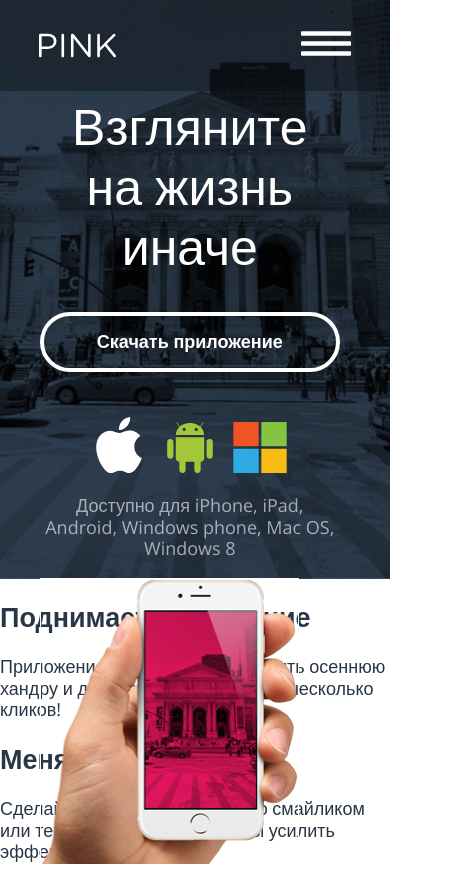
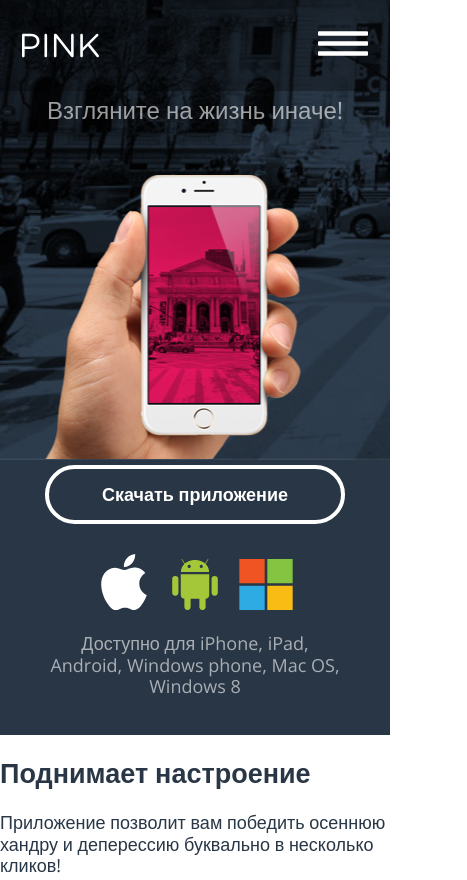
Before and after one commit to suncitygirl/pink-training-project, a plain HTML site: page frontend/index.html in a window 390 px wide. Shown: the top 880 px of the page, 467 px wide, since content can reach past the window. Drawn offline with nearby package versions, Linux system fonts and the light colour scheme.

Commit message:
Adaptive intro block

```diff
--- a/frontend/index.html
+++ b/frontend/index.html
@@ -171,7 +171,7 @@
     <header class="intro">
       <div class="intro__content">
         <div class="download-info">
-          <span class="download-info__slogan">Взгляните на жизнь иначе</span>
+          <span class="download-info__slogan">Взгляните на жизнь иначе!</span>
           <a class="download-info__link">Скачать приложение</a>
           <div class="quick-download">
             <div class="quick-download__item  quick-download_os--ios">
--- a/frontend/scss/_download-info.scss
+++ b/frontend/scss/_download-info.scss
@@ -4,15 +4,26 @@
 
 .download-info {
   display: flex;
+  position: relative;
+  z-index: 2;
   flex-direction: column;
   justify-content: flex-start;
   width: 300px;
   text-align: center;
+  @media(max-width: 699px) {
+    margin: 0 auto;
+  }
   &__slogan {
     margin-bottom: 36px;
     font-family: $font-family-base;
     font-size: $font-size--lg;
     font-weight: 300;
+    @media(max-width: 699px) {
+      margin-bottom: 340px;
+      font-size: $font-size--md;
+      opacity: 0.6;
+      font-weight: 400;
+    }
   }
   &__link {
     display: block;
@@ -22,6 +33,9 @@
     color: $white;
     border: solid 4px;
     border-radius: 50px;
+    @media(max-width: 699px) {
+      margin-bottom: 30px;
+    }
   }
   &__description {
     font-weight: 300;
@@ -30,6 +44,10 @@
 }
 
 .quick-download {
+  margin-bottom: 15px;
+  @media(max-width: 699px) {
+    margin-bottom: 0;
+  }
   &__item {
     width: 22%;
     display: inline-block;
--- a/frontend/scss/_intro.scss
+++ b/frontend/scss/_intro.scss
@@ -1,79 +1,81 @@
 .intro {
     padding: 1px;
     box-sizing: border-box;
-    @media(min-width: 700px) and (min-resolution: 192dpi) {
-        background: url("../img/background-2@2x.jpg") $blue no-repeat center;
-        background-size: cover;
-    }
-    @media(max-width: 700px) and (min-resolution: 288dpi) {
-        background: url("../img/background-1@3x.jpg") $blue no-repeat center;
-        background-size: cover;
-    }
-    @media(max-width: 700px) and (min-resolution: 192dpi) {
-        background: url("../img/background-1@2x.jpg") $blue no-repeat center;
-        background-size: cover;
-    }
-    @media(max-width: 700px) {
-        min-height: 456px;
-        background: url("../img/background-1@1x.jpg") $blue no-repeat center;
-        background-size: cover;
-    }
     @media(min-width: 700px) {
         min-height: 854px;
         background: url("../img/background-2@1x.jpg") $blue no-repeat center;
         background-size: cover;
     }
+    @media(max-width: 1199px) {
+        min-height: 728px;
+    }
+    @media(min-width: 700px) and (min-resolution: 192dpi) {
+        background: url("../img/background-2@2x.jpg") $blue no-repeat center;
+    }
+    @media(max-width: 699px) {
+        min-height: 735px;
+        background: url("../img/background-1@1x.jpg") $blue no-repeat 0 -275px;
+        background-size: cover;
+    }
+    @media(max-width: 699px) and (min-resolution: 288dpi) {
+        background: url("../img/background-1@3x.jpg") $blue no-repeat center;
+    }
+    @media(max-width: 699px) and (min-resolution: 192dpi) {
+        background: url("../img/background-1@2x.jpg") $blue no-repeat center;
+    }
     &__content {
+        position: relative;
         max-width: 960px;
-        width: 100%;
         margin: 0 auto;
-        padding: 0 10%;
         color: $white;
-    @media(min-width: 701px)
-    {
-        margin-top: 225px;
-      }
-      @media(max-width: 700px) {
-        margin-top: 95px;
-      }
+        @media(min-width: 701px) {
+            margin-top: 225px;
+        }
+        @media(max-width: 699px) {
+            margin-top: 95px;
+        }
+        @media(min-width: 1200px) {
+            padding: 0 10%;
+        }
+        @media(max-width: 1199px) {
+            padding: 0 (40px/700px * 100%);
+        }
     }
     &__photo {
         position: absolute;
-        border: solid 1px;
-        @media(max-width: 1200px) {
+        z-index: 1;
+        top: -17px;
+        right: 150px/1200px * 100%;
+        @media(max-width: 1199px) {
+            top: -44px;
+            right: 5%;
             width: 470px;
             height: 545px;
-            background: url("../img/iphone-hand-2@1x.png") no-repeat left;
+            background: url("../img/iphone-hand-2@1x.png") no-repeat 80% 0;
         }
-        @media(max-width: 1200px) and (min-resolution: 192dpi) {
-            width: 470px;
-            height: 545px;
-            background: url("../img/iphone-hand-2@2x.png") no-repeat left;
+        @media(max-width: 1199px) and (min-resolution: 192dpi) {
+            background: url("../img/iphone-hand-2@2x.png") no-repeat 80% 0;
         }
         @media(max-width: 700px) {
             width: 257px;
             height: 285px;
-            background: url("../img/iphone-hand-1.png") no-repeat 50% 0;
-            background-size: auto;
+            margin: 0 auto;
+            left: -6%;
+            top: 78px;
+            background: url("../img/iphone-hand-1.png") no-repeat 68% 0;
         }
         @media(max-width: 700px) and (min-resolution: 192dpi) {
-            width: 257px;
-            height: 285px;
-            background: url("../img/iphone-hand-1@2x.png") no-repeat left;
+            background: url("../img/iphone-hand-1@2x.png") no-repeat 68% 0;
         }
         @media(max-width: 700px) and (min-resolution: 288dpi) {
-            width: 257px;
-            height: 285px;
-            background: url("../img/iphone-hand-1@3x.png") no-repeat left;
+            background: url("../img/iphone-hand-1@3x.png") no-repeat 68% 0;
         }
-        @media(min-width: 1201px) {
+        @media(min-width: 1200px) {
             width: 565px;
             height: 645px;
-            background: url("../img/iphone-hand-3@1x.png") no-repeat left;
+            background: url("../img/iphone-hand-3@1x.png") no-repeat 68% 0;
         }
         @media(min-width: 1201px) and (min-resolution: 192dpi) {
-            width: 565px;
-            height: 645px;
             background: url("../img/iphone-hand-3@2x.png") no-repeat;
         }
     }
--- a/frontend/scss/_main-nav.scss
+++ b/frontend/scss/_main-nav.scss
@@ -7,10 +7,15 @@
 .main-nav {
     display: block;
     width: 100%;
-    padding: 0 10%;
     font-weight: 300;
     background-color: rgba(0, 0, 0, 0.3);
     box-sizing: border-box;
+    @media(min-width: 1200px) {
+      padding: 0 10%;
+    }
+    @media(max-width: 1199px) {
+      padding: 0 (40px/700px * 100%);
+    }
     &__container {
         @include flex-list();
         max-width: 960px;
@@ -31,12 +36,12 @@
                 display: none;
             }
         }
-        @media(max-width: 1200px) {
+        @media(max-width: 1199px) {
             display: none;
         }
     }
     &__open-menu {
-        @media(max-width: 1200px) {
+        @media(max-width: 1199px) {
             width: 50px;
             height: 25px;
         }
@@ -48,7 +53,7 @@
         display: block;
         width: 146px;
         height: 46px;
-        @media(max-width: 700px) {
+        @media(max-width: 699px) {
             width: 77px;
             height: 27px;
         }
@@ -64,12 +69,12 @@
                 display: block;
             }
         }
-        @media(max-width: 1199px) and (min-width: 701px) {
+        @media(max-width: 1199px) and (min-width: 700px) {
             &-tablet {
                 display: block;
             }
         }
-        @media(max-width: 700px) {
+        @media(max-width: 699px) {
             &-mobile {
                 display: block;
             }
```
Also changed, not shown: frontend/css/style.css, 1 other file.
